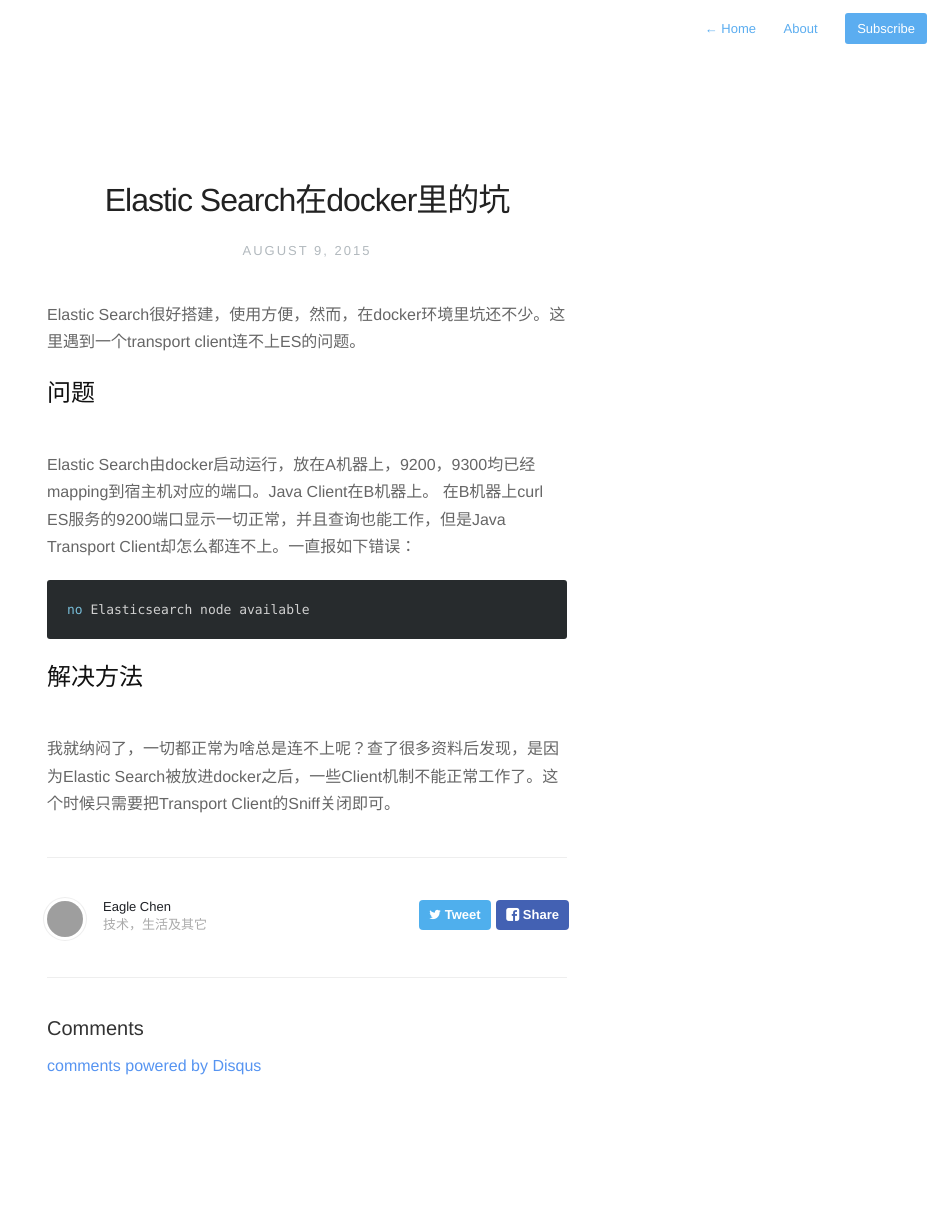
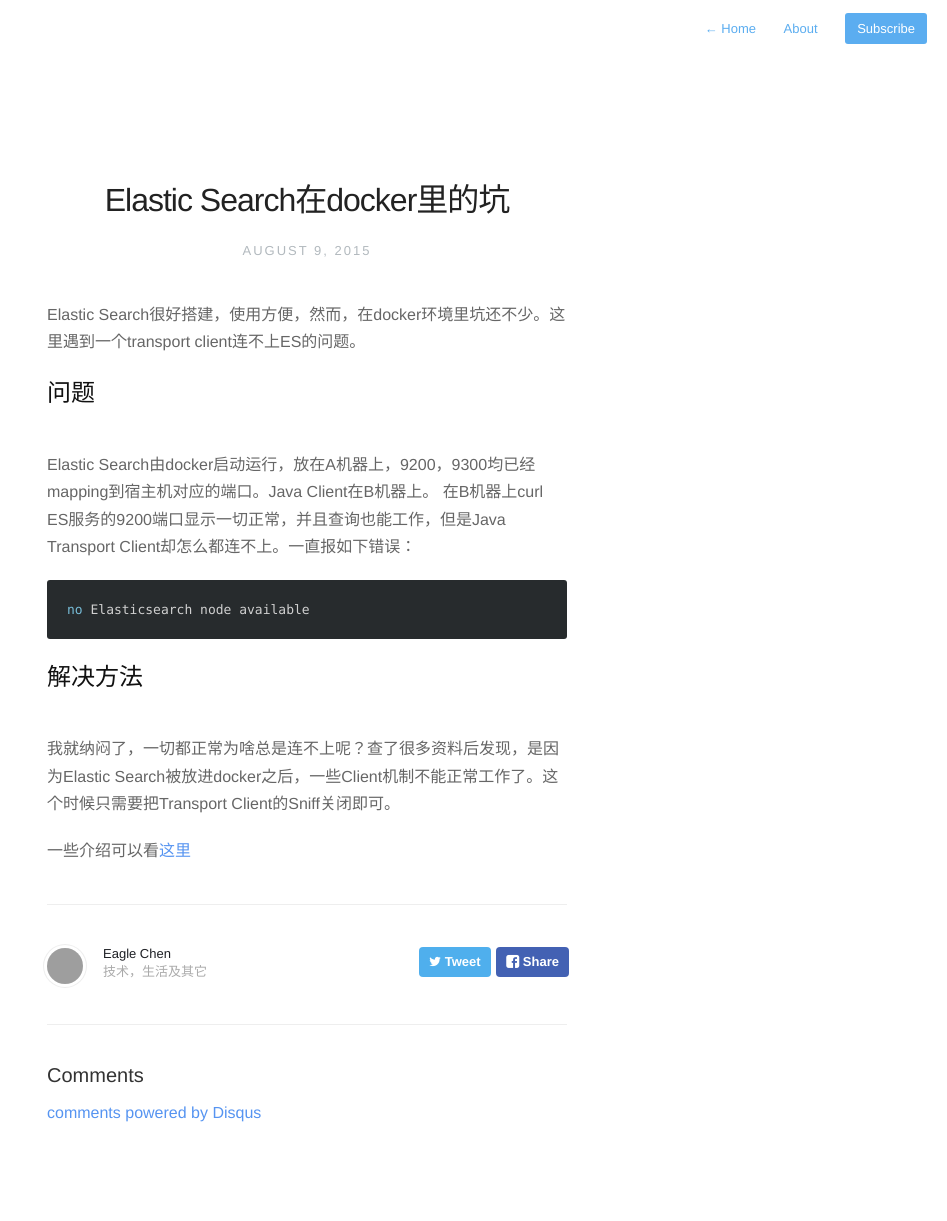
Before and after one commit to EagleChen/eaglechen.github.com, a Jekyll site: the page built from _posts/2015-08-11-disable-sniff-for-dockerized-elastic-search.md, in a window 1280 px wide. Shown: the whole page, without its empty margins (333-1280 px from the left). Built offline with Jekyll 4.4.1, drawn with Linux system fonts in a browser that asks for light colours; nearby versions of some CDN libraries; Markdown is read by kramdown in place of the engine named in the settings; comment, search, counter and statistics services are not loaded; before the commit the page ends 1174 px from its top, so only the background shows below that; grey boxes are pictures that could not be loaded.

Commit message:
update 'sniff' post

```diff
--- a/_posts/2015-08-11-disable-sniff-for-dockerized-elastic-search.md
+++ b/_posts/2015-08-11-disable-sniff-for-dockerized-elastic-search.md
@@ -15,3 +15,5 @@
 
 ##解决方法
 我就纳闷了，一切都正常为啥总是连不上呢？查了很多资料后发现，是因为Elastic Search被放进docker之后，一些Client机制不能正常工作了。这个时候只需要把Transport Client的Sniff关闭即可。
+
+一些介绍可以看[这里](https://github.com/olivere/elastic/issues/57)
```
